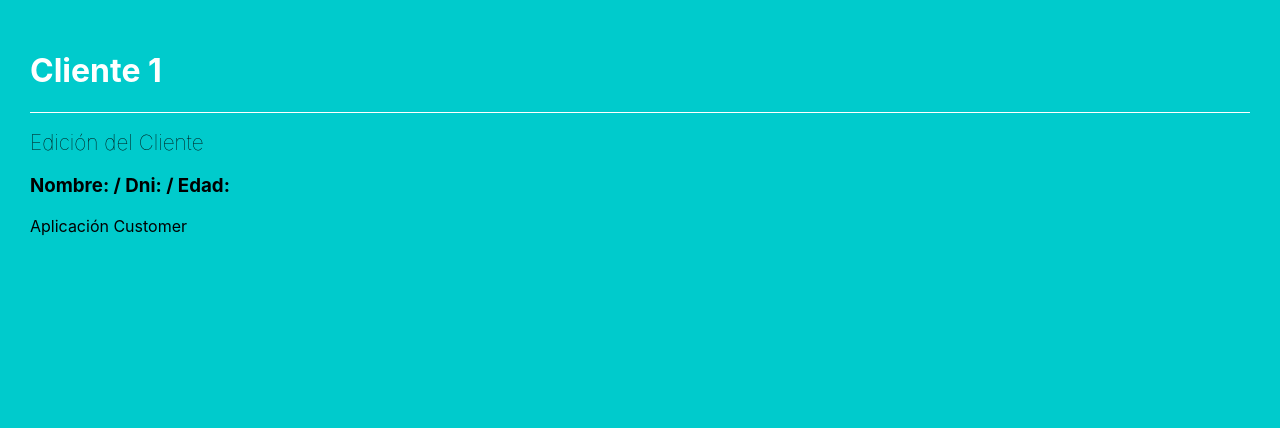
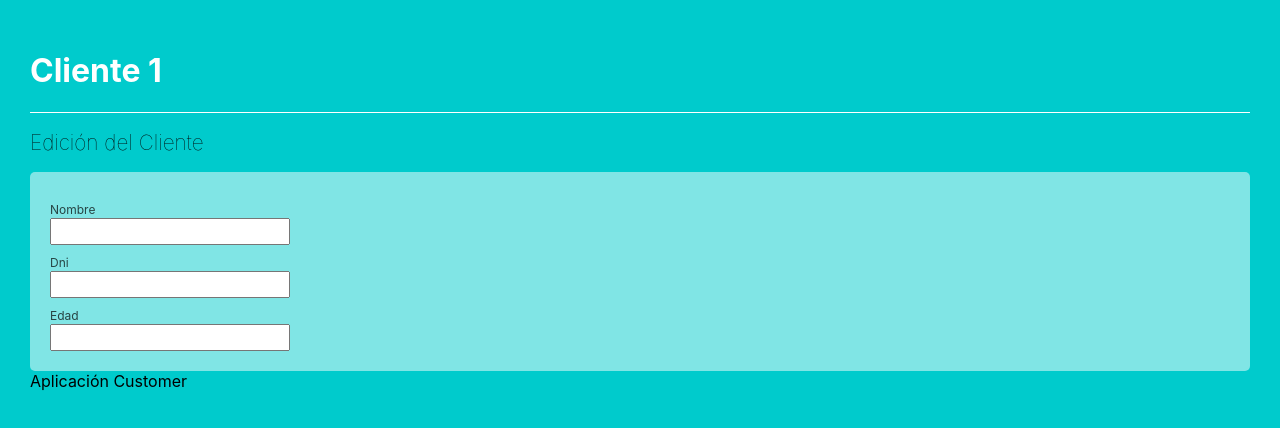
Before and after one commit to irwinet/app_react_customer, a React (Create React App) app: page /customers/1/edit in a window 1280 px wide. Shown: the top 428 px of the page. Built offline with nearby package versions, Linux system fonts and the light colour scheme.

Commit message:
Add redux-form - Field

```diff
--- a/package.json
+++ b/package.json
@@ -13,6 +13,7 @@
     "react-scripts": "5.0.1",
     "redux": "^4.2.0",
     "redux-actions": "^2.6.5",
+    "redux-form": "^8.3.8",
     "redux-promise": "^0.6.0",
     "reselect": "^4.1.6",
     "web-vitals": "^2.1.4"
--- a/src/components/CustomerEdit.js
+++ b/src/components/CustomerEdit.js
@@ -1,11 +1,25 @@
 import React from 'react'
 import PropTypes from 'prop-types'
+import { reduxForm, Field } from 'redux-form'
 
 const CustomerEdit = ({ name, dni, age }) => {
     return (
         <div>
             <h2>Edición del Cliente</h2>
-            <h3>Nombre: {name} / Dni: {dni} / Edad: {age}</h3>
+            <form action="">
+                <div>
+                    <label htmlFor="name">Nombre</label>
+                    <Field name='name' component="input" type="text"></Field>
+                </div>
+                <div>
+                    <label htmlFor="dni">Dni</label>
+                    <Field name='dni' component="input" type="text"></Field>
+                </div>
+                <div>
+                    <label htmlFor="age">Edad</label>
+                    <Field name='age' component="input" type="number"></Field>
+                </div>
+            </form>
         </div>
     )
 }
@@ -16,4 +30,4 @@
     age: PropTypes.number
 }
 
-export default CustomerEdit
+export default reduxForm({ form: 'CustomerEdit' })(CustomerEdit)
--- a/src/reducers/index.js
+++ b/src/reducers/index.js
@@ -1,6 +1,8 @@
 import { combineReducers } from 'redux'
 import { customers } from './customer'
+import { reducer as reduxForm } from 'redux-form'
 
 export default combineReducers({
-    customers
+    customers,
+    form: reduxForm
 });
```
Also changed, not shown: 1 other file (tests, documents, lock files or other folders).
